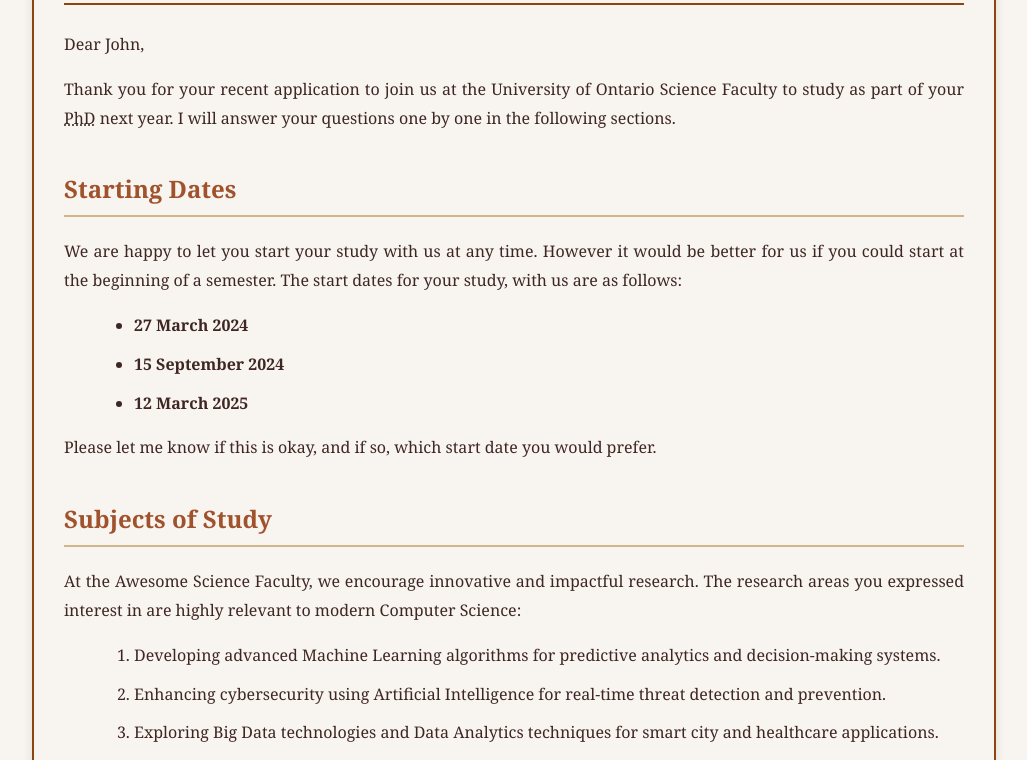
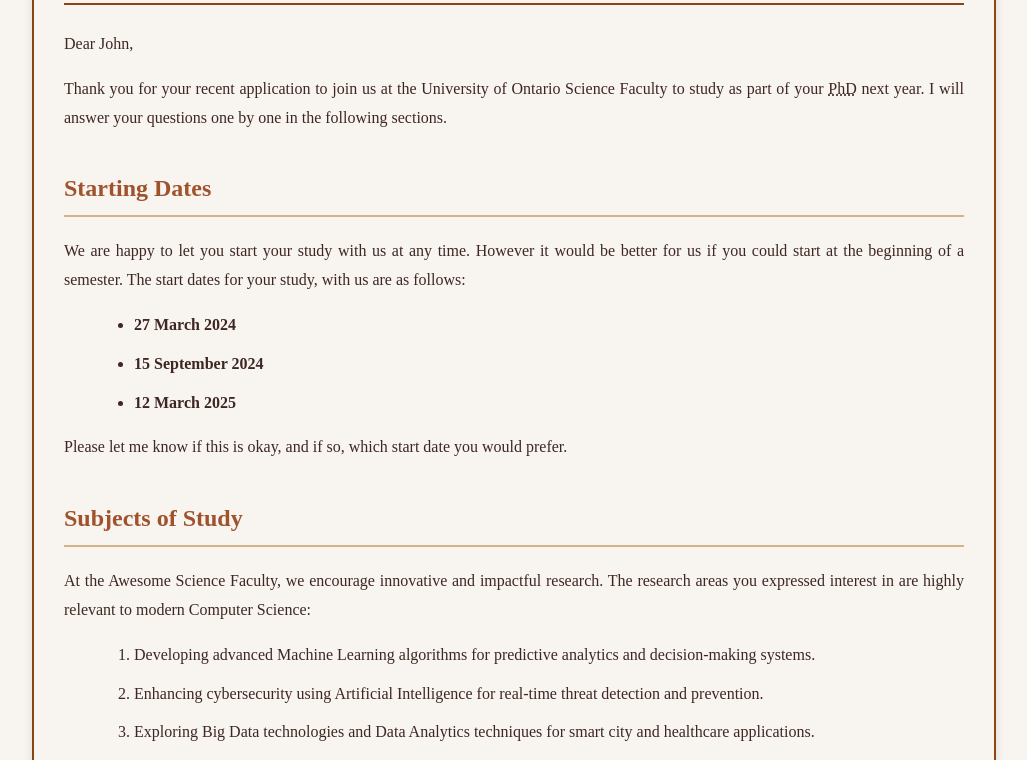
Before and after one commit to Leslythomasmathew/Letter, a plain HTML site: page index.html in a window 1280 px wide. Shown: the part 158-918 px from the top of the page, without its empty margins (126-1153 px from the left). Drawn offline with Linux system fonts and the light colour scheme.

Commit message:
Update index.html

```diff
--- a/index.html
+++ b/index.html
@@ -7,7 +7,7 @@
 
     <style>
         body {
-            font-family: Georgia, serif;
+            font-family: "Times New Roman", serif;
             background-color: #f8f4ef;
             width: 900px;
             margin: 30px auto;
```
